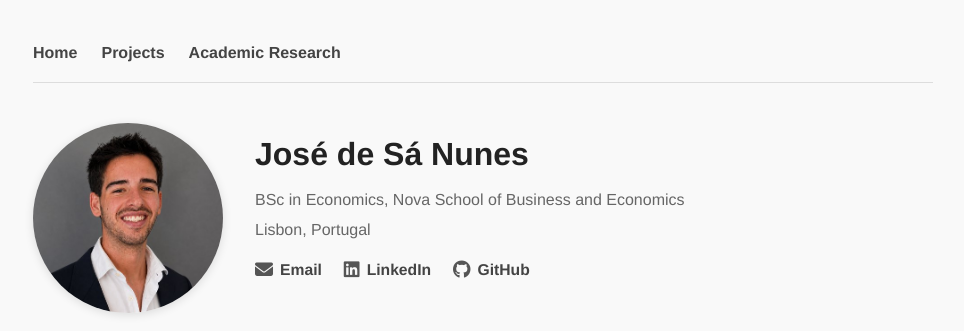
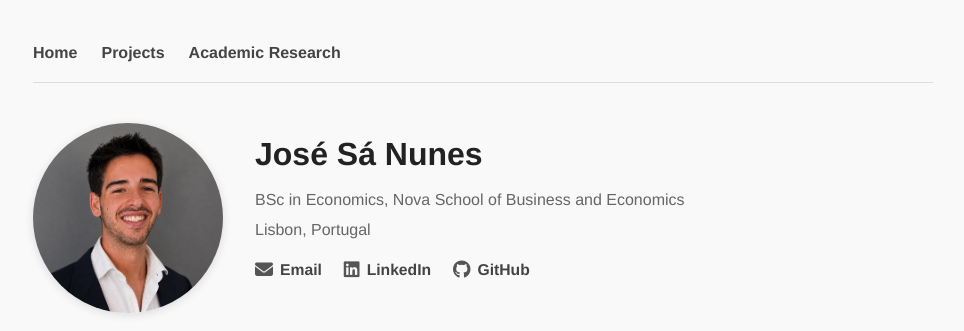
Before and after one commit to josepaulonunes/josepaulonunes.github.io, a Jekyll site: the page built from index.md, in a window 1280 px wide. Shown: the top 331 px of the page, without its empty margins (157-1121 px from the left). Built offline with Jekyll 4.4.1, drawn with Linux system fonts in a browser that asks for light colours.

Commit message:
Use José Sá Nunes everywhere and remove zip

```diff
--- a/_config.yml
+++ b/_config.yml
@@ -1,3 +1,3 @@
-name: José de Sá Nunes
-title: José de Sá Nunes
+name: José Sá Nunes
+title: José Sá Nunes
 markdown: kramdown
--- a/_layouts/default.html
+++ b/_layouts/default.html
@@ -5,10 +5,10 @@
   <meta name="viewport" content="width=device-width, initial-scale=1.0">
 
   <title>{{ page.title }}</title>
-  <meta name="description" content="José de Sá Nunes. Energy, macroeconomics and finance. Projects and research.">
+  <meta name="description" content="José Sá Nunes. Energy, macroeconomics and finance. Projects and research.">
 
   <!-- Preview card when the link is shared (LinkedIn, WhatsApp, etc.) -->
-  <meta property="og:title" content="José de Sá Nunes">
+  <meta property="og:title" content="José Sá Nunes">
   <meta property="og:description" content="Economics">
   <meta property="og:image" content="https://josepaulonunes.github.io/images/og-image.png">
   <meta property="og:url" content="https://josepaulonunes.github.io/">
--- a/index.md
+++ b/index.md
@@ -1,15 +1,15 @@
 ---
 layout: default
-title: José de Sá Nunes
+title: José Sá Nunes
 ---
 
 <div class="profile-header">
 
-  <img class="profile-picture" src="/images/profile.jpg" alt="José de Sá Nunes">
+  <img class="profile-picture" src="/images/profile.jpg" alt="José Sá Nunes">
 
   <div class="profile-text">
 
-    <h1>José de Sá Nunes</h1>
+    <h1>José Sá Nunes</h1>
 
     <div class="subtitle">
       <p>BSc in Economics, Nova School of Business and Economics</p>
```
Also changed, not shown: electricity-tracker/index.md (+1 -1 lines), fuel-prices/index.md (+1 -1 lines), 1 other file.
